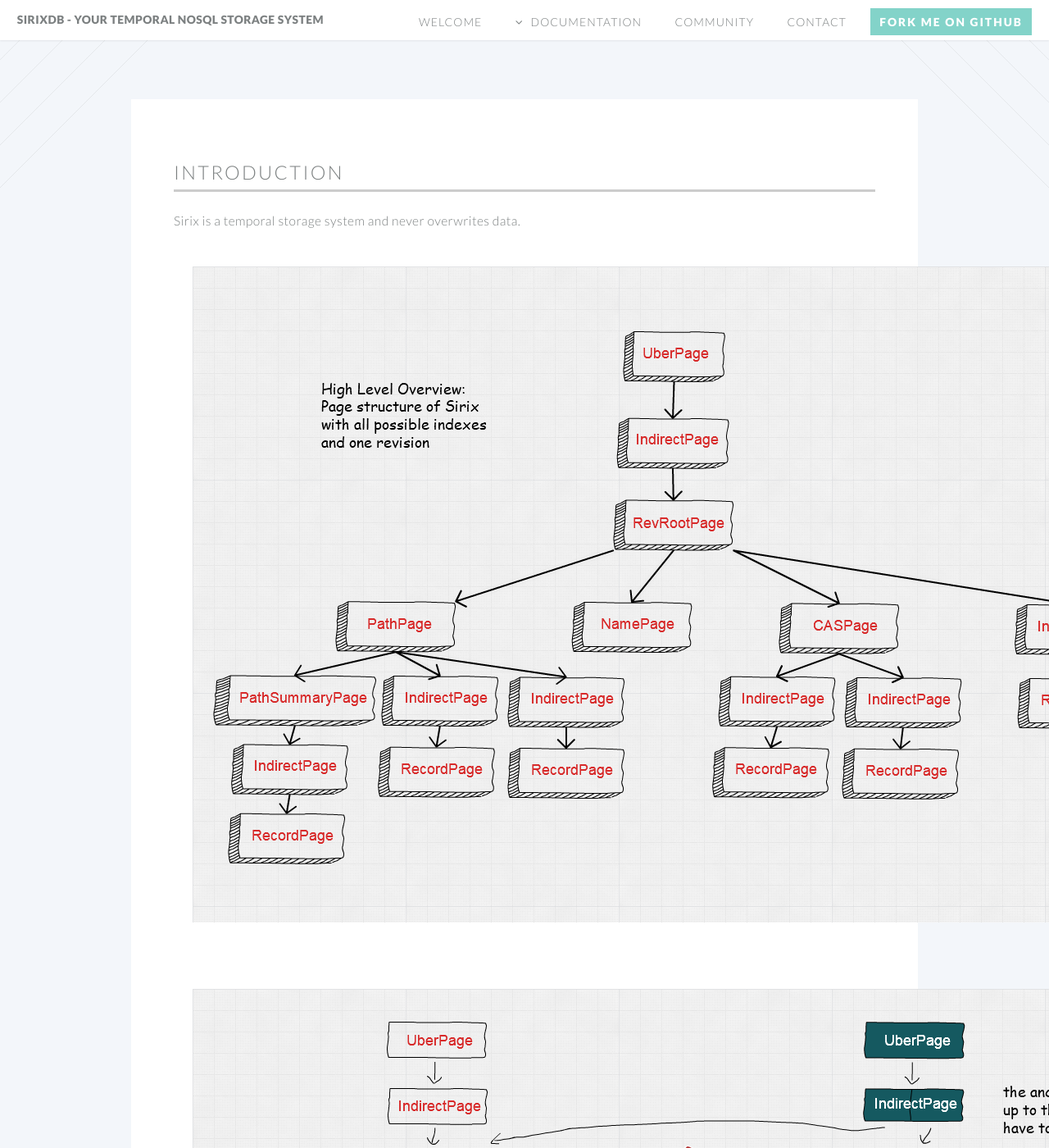
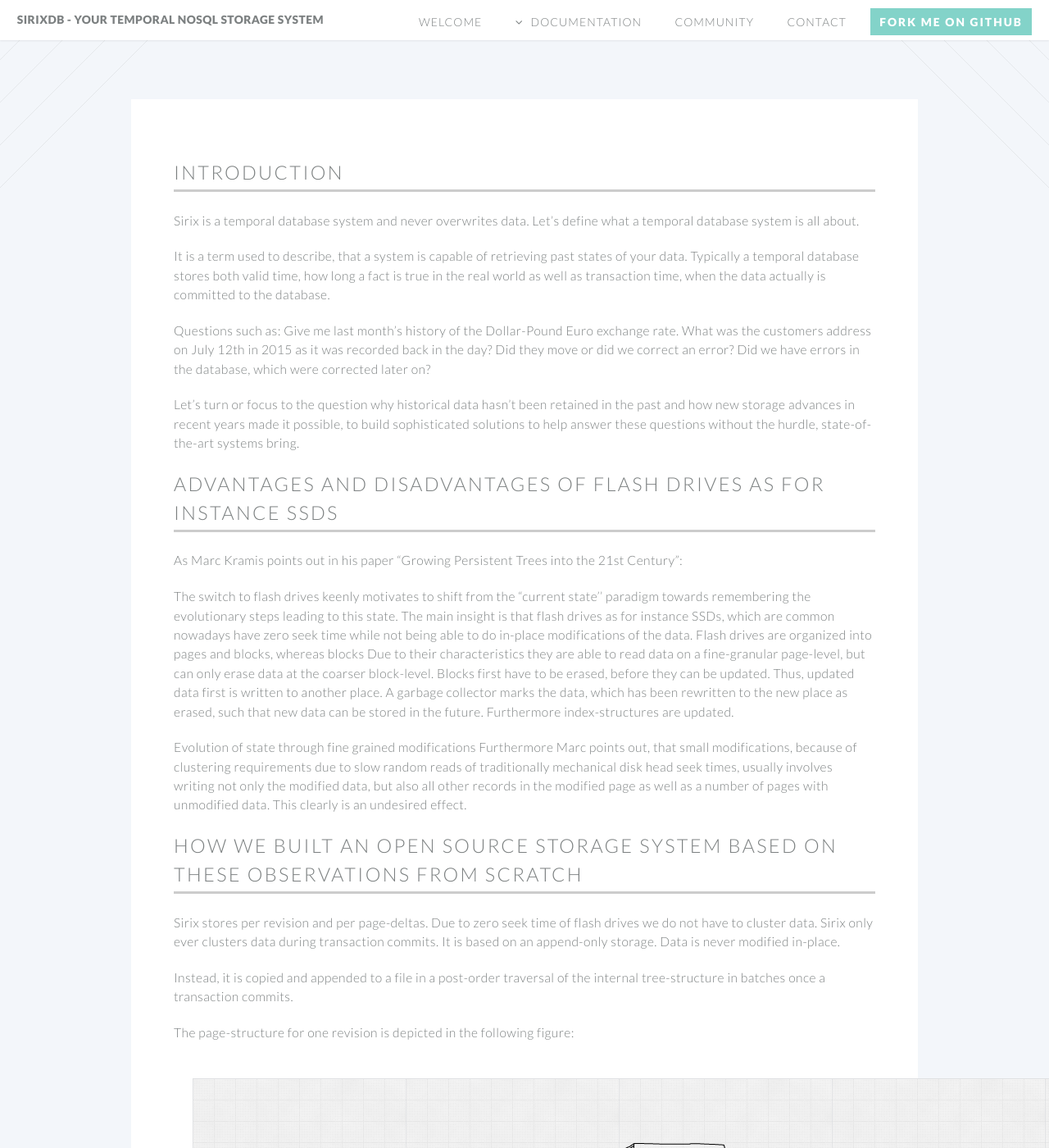
Before and after one commit to sirixdb/sirixdb.github.io, a Jekyll site: the page built from architecture.md, in a window 1280 px wide and 1400 px high, scrolled down 204 px. Shown: the whole window at 82% size. Built offline with Jekyll 4.4.1, drawn with Linux system fonts in a browser that asks for light colours; our own code applies the rules of GitHub Pages for plain Markdown files; some of the changed text lies outside the part shown.

Commit message:
Update architecture.md

```diff
--- a/architecture.md
+++ b/architecture.md
@@ -4,12 +4,38 @@ doctitle: Architecture
 ---
 
 ## Introduction
-Sirix is a temporal storage system and never overwrites data.
+Sirix is a temporal database system and never overwrites data. Let's define what a temporal database system is all about.
+
+It is a term used to describe, that a system is capable of retrieving past states of your data. Typically a temporal database stores both valid time, how long a fact is true in the real world as well as transaction time, when the data actually is committed to the database.
+
+Questions such as: Give me last month’s history of the Dollar-Pound Euro exchange rate. What was the customers address on July 12th in 2015 as it was recorded back in the day? Did they move or did we correct an error? Did we have errors in the database, which were corrected later on?
+
+Let’s turn or focus to the question why historical data hasn’t been retained in the past and how new storage advances in recent years made it possible, to build sophisticated solutions to help answer these questions without the hurdle, state-of-the-art systems bring.
+
+## Advantages and disadvantages of flash drives as for instance SSDs
+As Marc Kramis points out in his paper “Growing Persistent Trees into the 21st Century”:
+
+The switch to flash drives keenly motivates to shift from the “current state’’ paradigm towards remembering the evolutionary steps leading to this state.
+The main insight is that flash drives as for instance SSDs, which are common nowadays have zero seek time while not being able to do in-place modifications of the data. Flash drives are organized into pages and blocks, whereas blocks Due to their characteristics they are able to read data on a fine-granular page-level, but can only erase data at the coarser block-level. Blocks first have to be erased, before they can be updated. Thus, updated data first is written to another place. A garbage collector marks the data, which has been rewritten to the new place as erased, such that new data can be stored in the future. Furthermore index-structures are updated.
+
+Evolution of state through fine grained modifications
+Furthermore Marc points out, that small modifications, because of clustering requirements due to slow random reads of traditionally mechanical disk head seek times, usually involves writing not only the modified data, but also all other records in the modified page as well as a number of pages with unmodified data. This clearly is an undesired effect.
+
+## How we built an Open Source storage system based on these observations from scratch
+
+Sirix stores per revision and per page-deltas. Due to zero seek time of flash drives we do not have to cluster data. Sirix only ever clusters data during transaction commits. It is based on an append-only storage. Data is never modified in-place.
+
+Instead, it is copied and appended to a file in a post-order traversal of the internal tree-structure in batches once a transaction commits.
+
+The page-structure for one revision is depicted in the following figure:
 
 <div class="img_container">
 ![pageStructure](images/pageStructureOneRev.png){: style="max-width: 1200px; height: 800px; margin: 1.5em"}
 </div>
 
+We borrowed ideas from the filesystem ZFS as for instance checksums stored in parent database-pages/page-fragments, which forms a self-validating merkle-tree as well as our internal tree-structure of databases-pages.
+
+
 
 <div class="img_container">
 ![pageStructure](images/copy-on-write.png){: style="max-width: 1200px; height: 800px; margin: 1.5em"}
```
